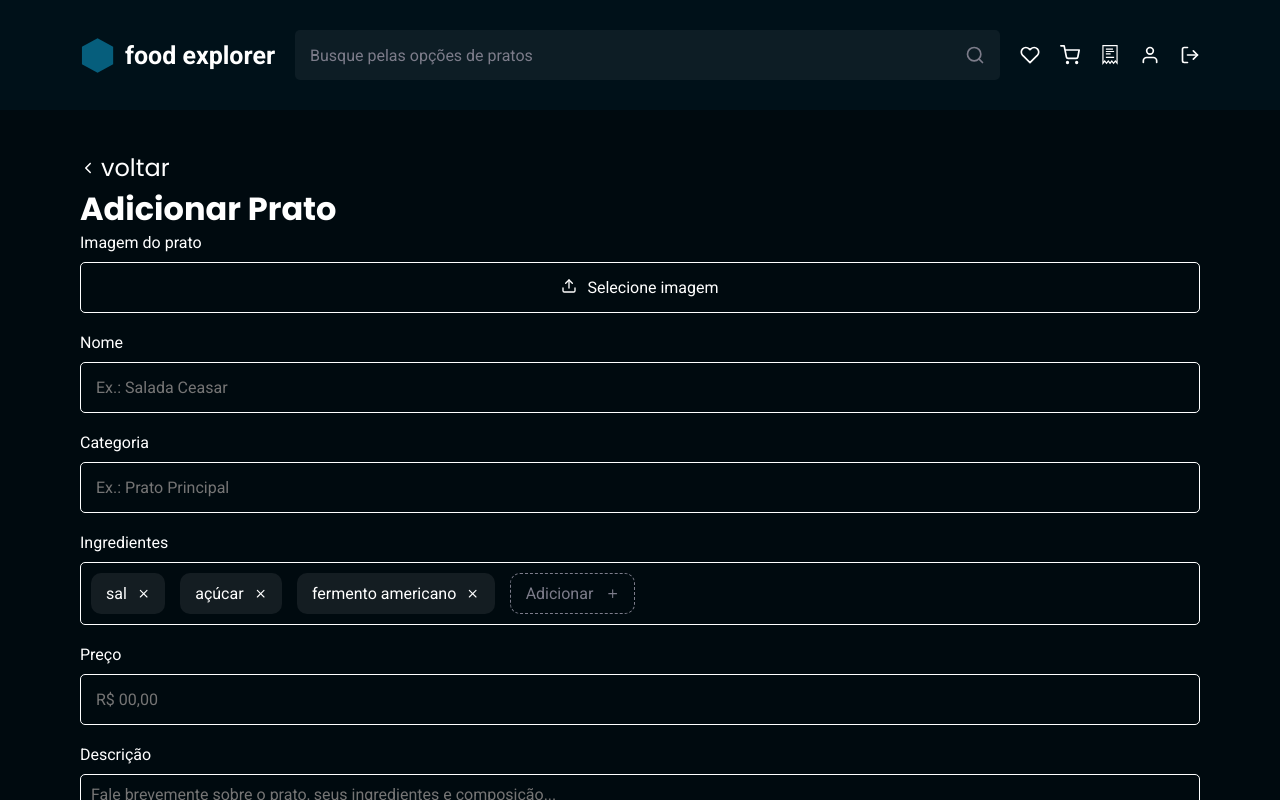
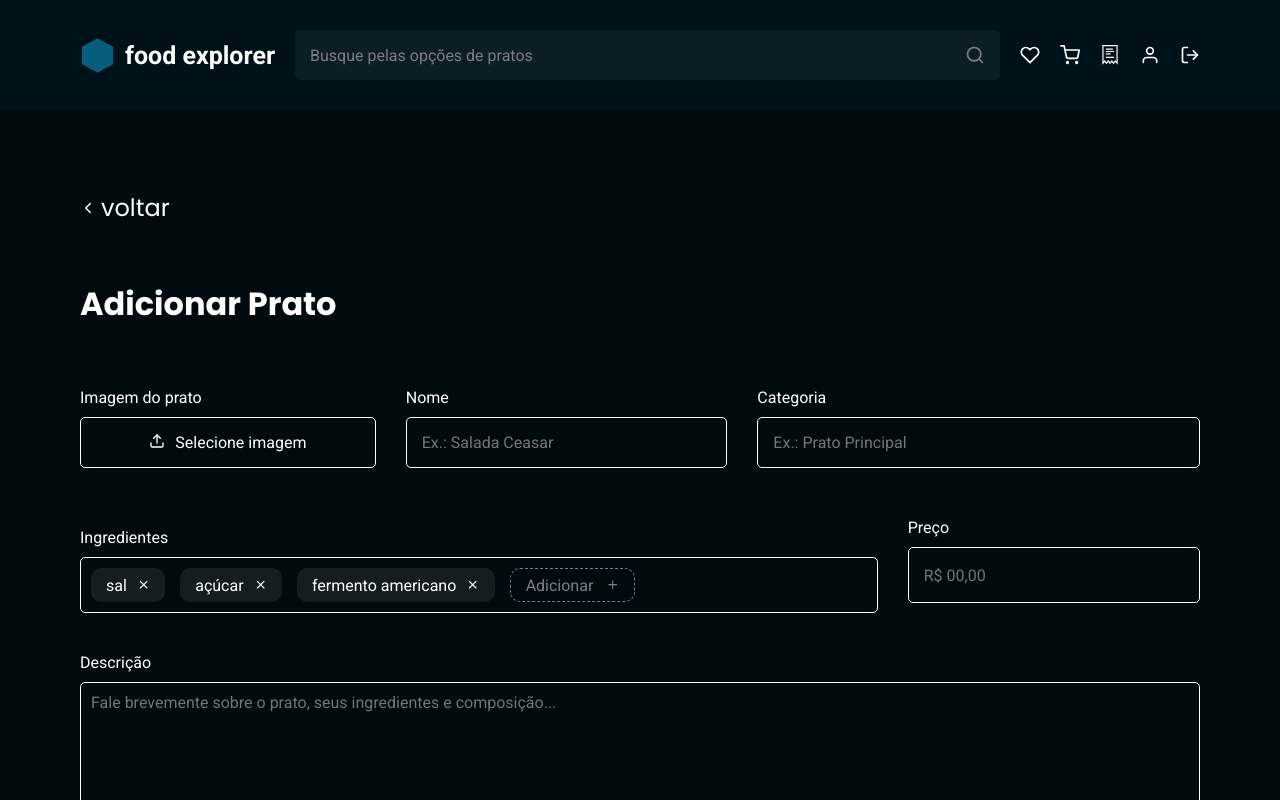
Before and after one commit to MatheusTorresDev97/web-food_exploxer, a React (Vite) app: page / in a window 1280 px wide. Shown: the top 800 px of the page. Built offline with nearby package versions, Linux system fonts and the light colour scheme.

Commit message:
feat/ New Modal

```diff
--- a/src/components/Button/index.jsx
+++ b/src/components/Button/index.jsx
@@ -5,7 +5,7 @@ const Button = ({
   title,
   isHighlighted = true,
   icon: Icon,
-  type,
+  type = "button",
   disabled = false,
   ...props
 }) => {
--- a/src/components/Header/styles.js
+++ b/src/components/Header/styles.js
@@ -10,7 +10,7 @@ export const Desktop = styled.div`
   width: 100%;
   display: flex;
   gap: 20px;
-  @media (max-width: 780px) {
+  @media (max-width: 779px) {
     display: none;
   }
   nav {
--- a/src/components/InputImage/styles.js
+++ b/src/components/InputImage/styles.js
@@ -6,6 +6,12 @@ export const Container = styled.div`
   flex-direction: column;
   gap: 10px;
   margin-bottom: 20px;
+  grid-area: C;
+
+  p {
+    font-size: clamp(1.4rem, 4vw, 1.6rem);
+  }
+
   label {
     display: flex;
     justify-content: center;
--- a/src/components/NewIngredient/styles.js
+++ b/src/components/NewIngredient/styles.js
@@ -7,7 +7,7 @@ export const Container = styled.div`
   border: ${({ theme, isNew }) =>
     isNew ? `1px dashed ${theme.COLORS.GRAY_900}` : "none"};
   border-radius: 10px;
-  padding: 10px 15px;
+  padding: 6.5px 15px;
   background-color: ${({ theme, isNew }) =>
     isNew ? "transparent" : `${theme.COLORS.BLUE_200}`};
   p {
--- /dev/null
+++ b/src/components/Section/styles.js
@@ -0,0 +1,11 @@
+import styled from "styled-components";
+
+export const Container = styled.section`
+  width: 100%;
+  h2:first-child {
+    font-family: "Poppins", sans-serif;
+    font-weight: 500;
+    font-size: clamp(2.4rem, 7vw, 3.2rem);
+    margin-bottom: clamp(20px, 6vw, 40px);
+  }
+`;
--- a/src/components/Wrapper/styles.js
+++ b/src/components/Wrapper/styles.js
@@ -6,7 +6,7 @@ export const Container = styled.div`
     padding: 0 clamp(15px, 4vw, 40px);
     margin: 0 auto;
 
-    @media (min-width: 770px) {
+    @media (min-width: 780px) {
     max-width: 1200px;
   }
 `;
--- a/src/pages/New/index.jsx
+++ b/src/pages/New/index.jsx
@@ -1,6 +1,7 @@
-import { Container, Form, Ingredients, Description } from "./styles";
+import { useState } from "react";
+import { Container, Form, Ingredients, Description, Modal } from "./styles";
 import { IoIosArrowBack } from "react-icons/io";
-
+import { FiX } from "react-icons/fi";
 import Header from "../../components/Header";
 import Wrapper from "../../components/Wrapper";
 import NewIngredient from "../../components/NewIngredient";
@@ -11,6 +12,12 @@ import Button from "../../components/Button";
 import Footer from "../../components/Footer";
 
 const New = () => {
+  const [modalOpen, setModalOpen] = useState(false);
+
+  function handleModal() {
+    setModalOpen((prevState) => !prevState);
+  }
+
   return (
     <Container>
       <Header />
@@ -30,6 +37,7 @@ const New = () => {
               <NewIngredient isNew />
             </div>
           </Ingredients>
+
           <Input title="Preço" placeholder="R$ 00,00" type="number" />
           <Description>
             <p>Descrição</p>
@@ -39,6 +47,22 @@ const New = () => {
         </Form>
       </Wrapper>
       <Footer />
+      <Modal className={modalOpen ? "open" : "close"}>
+        <div className="alert">
+          <button type="button" onClick={handleModal}>
+            <FiX />
+          </button>
+          <h2>Ingrediente Novo!</h2>
+          <p>
+            Identificamos que você adicionou um Ingrediente novo. Gostaria de
+            adicionar uma foto à ele?
+          </p>
+          <Input title="Nome" placeholder="Ex.: Sal" />
+          <InputImage />
+          <Button title="Cadastrar sem foto" isHighlighted={false} />
+          <Button title="Cadastrar com foto" />
+        </div>
+      </Modal>
     </Container>
   );
 };
--- a/src/pages/New/styles.js
+++ b/src/pages/New/styles.js
@@ -1,27 +1,85 @@
 import styled from "styled-components";
 
 export const Container = styled.div`
- width: 100%;
+  width: 100%;
   min-height: 100vh;
   display: flex;
   flex-direction: column;
+
   > .my-wrapper {
     flex-grow: 1;
   }
-  `
+`;
 
-export const Form = styled.div`
+export const Form = styled.form`
   width: 100%;
-  padding: clamp(20px, 6vw, 40px) 0;
-`
+  padding: clamp(40px, 12.5vw, 80px) 0;
+
+  @media (min-width: 770px) {
+    display: grid;
+    grid-template-areas:
+      "A A A A"
+      "B B B B"
+      "C D E E"
+      "F F F G"
+      "H H H H"
+      "I I J J";
+
+    align-items: center;
+    gap: 30px;
+
+    > * {
+      margin-bottom: initial;
+    }
+  }
+
+  > a {
+    margin-bottom: 25px;
+    grid-area: A;
+    justify-self: flex-start;
+  }
+
+  > h1 {
+    font-size: clamp(2.4rem, 7vw, 3.2rem);
+    margin-bottom: clamp(20px, 6vw, 30px);
+    grid-area: B;
+  }
+
+  > div:nth-child(4) {
+    grid-area: D;
+  }
+
+  > div:nth-child(5) {
+    grid-area: E;
+  }
+
+  > div:nth-child(7) {
+    grid-area: G;
+    align-self: stretch;
+    input {
+      height: 56px;
+    }
+  }
+
+  > button:last-child {
+    grid-area: J;
+  }
+`;
 
 export const Ingredients = styled.div`
   width: 100%;
   margin-bottom: 20px;
+  grid-area: F;
+
+  @media (min-width: 800px) {
+    margin-bottom: 0px;
+  }
+
   > p {
     margin-bottom: clamp(5px, 2vw, 10px);
     font-size: clamp(1.4rem, 4vw, 1.6rem);
   }
+
   .new-ingredients {
     width: 100%;
     padding: 10px;
@@ -37,10 +95,13 @@ export const Ingredients = styled.div`
 export const Description = styled.div`
   width: 100%;
   margin-bottom: 10px;
+  grid-area: H;
+
   > p {
     margin-bottom: clamp(5px, 2vw, 10px);
     font-size: clamp(1.4rem, 4vw, 1.6rem);
   }
+
   textarea {
     width: 100%;
     padding: 10px;
@@ -52,3 +113,72 @@ export const Description = styled.div`
     min-height: 170px;
   }
 `;
+
+export const Modal = styled.div`
+overflow: hidden;
+position: fixed;
+bottom: 0;
+
+background-color: #000000bf;
+
+padding: clamp(20px, 6vw, 80px);
+
+&.open {
+  overflow: scroll;
+  width: 100%;
+  height: 100vh;
+  opacity: 1;
+  transition: width 0.1s ease, opacity 0.5s ease 0.2s;
+}
+
+&.close {
+  width: 0;
+  height: 0;
+  opacity: 0;
+  transition: width 0.1s ease 1.1s, height 0.1s ease 1.1s,
+    opacity 0.4s ease 0.2s;
+}
+
+.alert {
+  max-width: 500px;
+  margin: auto;
+  background-color: ${({ theme }) => theme.COLORS.BLUE_700};
+  padding: clamp(15px, 4vw, 40px);
+  border-radius: 10px;
+  box-shadow: 0 0 20px 15px black;
+
+  display: flex;
+  flex-direction: column;
+  gap: 10px;
+
+  h2,
+  > p {
+    text-align: center;
+    font-family: "Poppins", sans-serif;
+  }
+
+  h2 {
+    font-size: 3.2rem;
+    font-family: "Poppins", sans-serif;
+    line-height: 130%;
+  }
+
+  p {
+    font-size: 1.4rem;
+    line-height: 150%;
+  }
+
+  button {
+    align-self: flex-end;
+
+    svg {
+      color: ${({ theme }) => theme.COLORS.WHITE};
+      font-size: 4rem;
+    }
+  }
+
+  > div:nth-child(4) {
+    margin-bottom: 0;
+  }
+}
+`;
--- a/src/styles/global.js
+++ b/src/styles/global.js
@@ -37,6 +37,11 @@ export default createGlobalStyle`
     filter: brightness(0.7);
   }
 
+  button {
+    border: none;
+    background-color: transparent;
+  }
+
   a {
     text-decoration: none;
   }
```
Also changed, not shown: src/components/Section/index.jsx (added, +13 -0 lines), src/assets/food.png (added).
